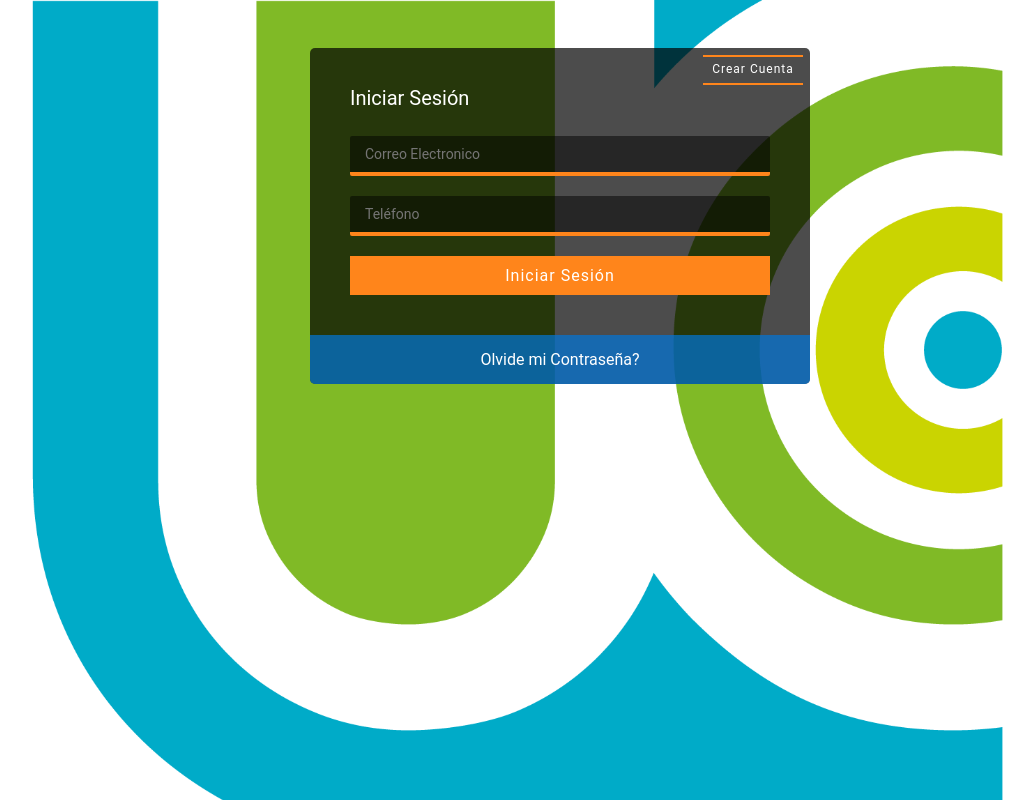
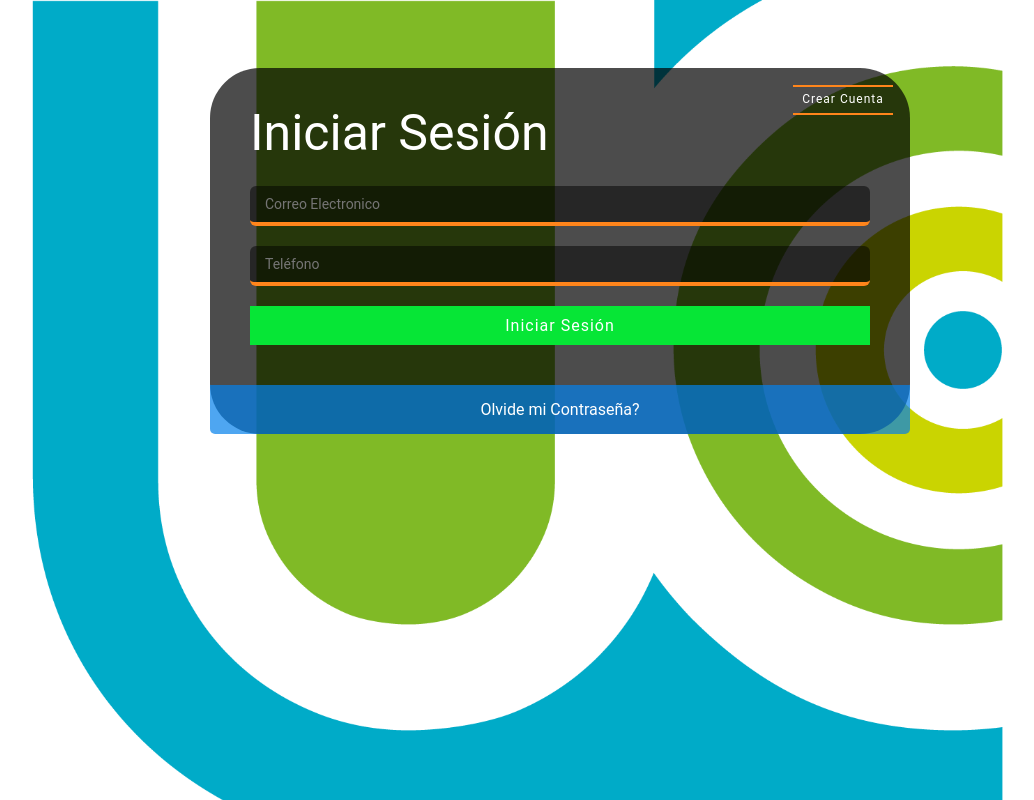
Before and after one commit to CristianEstrada/Login, a plain HTML site: page index.html in a window 1280 px wide. Shown: the whole page, without its empty margins (80-1114 px from the left). Drawn offline with Linux system fonts and the light colour scheme.

Commit message:
Update estilos.css
Se cambiaron atributos como el bottom border de color azul a verde,
Se agrando el formulario y el padding se ajusto.

```diff
--- a/css/estilos.css
+++ b/css/estilos.css
@@ -15,10 +15,10 @@ body {
 
 .contenedor-form {
     background: rgba(0,0,0,.7);
-    max-width: 500px;
+    max-width: 700px;
     width: 100%;
-    margin: 48px auto;
-    border-radius: 5px;
+    margin: 68px auto;
+    border-radius: 50px;
     color: #fff;
     position: relative;
     /*padding: 40px;*/
@@ -26,8 +26,8 @@ body {
 
 .contenedor-form .toggle {
     position: absolute;
-    top: 7px;
-    right: 7px;
+    top: 17px;
+    right: 17px;
     width: 100px;
     height: 30px;
     font-size: 12px;
@@ -40,8 +40,8 @@ body {
 }
 
 .contenedor-form .toggle:hover {
-    border-top: 2px solid #0075d9;
-    border-bottom: 2px solid #0075d9;
+    border-top: 4px solid #0075d9;
+    border-bottom: 4px solid #0075d9;
 }
 
 .contenedor-form .toggle span {
@@ -50,7 +50,7 @@ body {
 
 .contenedor-form h2 {
     margin: 0 0 28px 0;
-    font-size: 20px;
+    font-size: 50px;
     font-weight: 400;
     line-height: 1;
 }
@@ -65,7 +65,7 @@ body {
     background: rgba(0,0,0,.5);
     color: #fff;
     border: none;
-    border-radius: 2px;
+    border-radius: 6px;
     border-bottom: 4px solid #ff851b;
     box-sizing: border-box;
     font-family: Roboto;
@@ -77,11 +77,11 @@ body {
 .contenedor-form input[type="text"]:focus,
 .contenedor-form input[type="password"]:focus,
 .contenedor-form input[type="email"]:focus {
-    border-bottom: 4px solid #0075d9;
+    border-bottom: 4px solid rgb(6, 230, 54);
 }
 
 .contenedor-form input[type="submit"] {
-    background: #FF851B;
+    background: rgb(6, 230, 54);
     color: #FFF;
     width: 100%;
     border: none;
@@ -95,11 +95,11 @@ body {
 }
 
 .contenedor-form input[type="submit"]:hover {
-    background: rgba(0, 117, 217, 0.7);
+    background: rgba(4, 131, 241, 0.7);
 }
 
 .contenedor-form .reset-password {
-    background: rgba(0, 117, 217, .7);
+    background: rgba(4, 128, 236, 0.7);
     width: 100%;
     padding: 15px 0;
     text-align: center;
```
